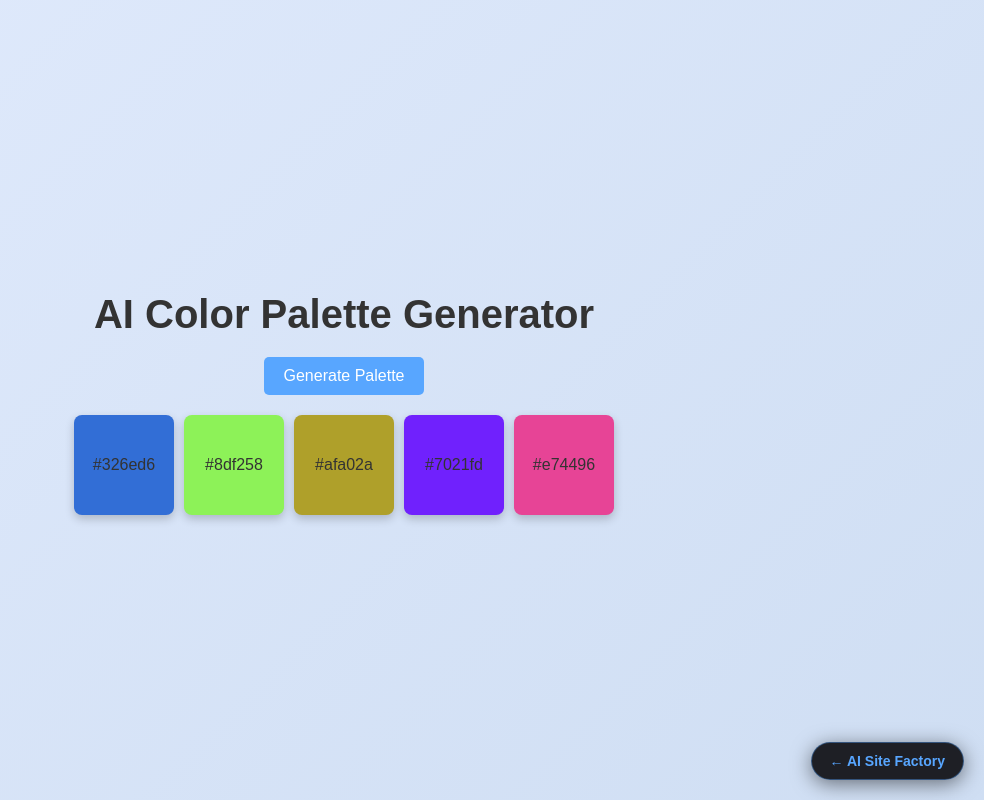
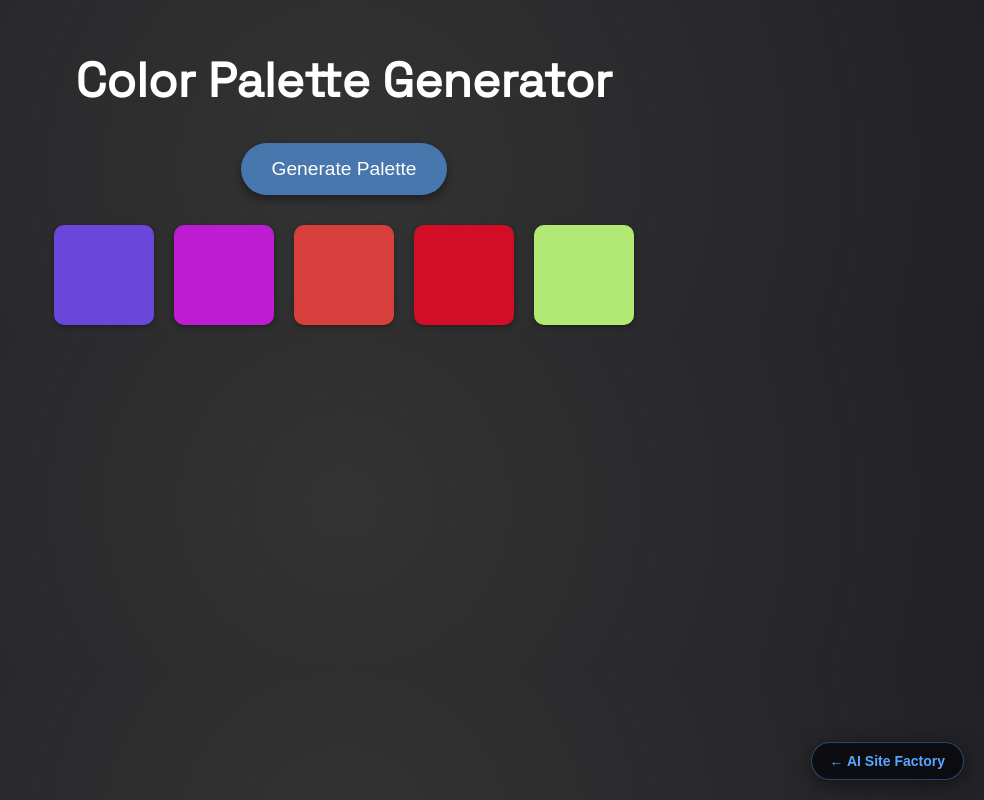
Before and after one commit to anti60/ai-site-factory, a website: page frontend/generated/color-palette-generator/index.html in a window 1280 px wide. Both pictures are taken after a click on the button "Generate Palette". Shown: the whole page, without its empty margins (296-1280 px from the left). Drawn offline with Linux system fonts and the light colour scheme.

Commit message:
feat: auto-deploy color-palette-generator

```diff
--- a/frontend/generated/color-palette-generator/index.html
+++ b/frontend/generated/color-palette-generator/index.html
@@ -4,84 +4,99 @@
     <meta charset="UTF-8">
     <meta name="viewport" content="width=device-width, initial-scale=1.0">
     <title>Color Palette Generator</title>
+    <link href="https://fonts.googleapis.com/css2?family=Space+Grotesk&display=swap" rel="stylesheet">
     <style>
         body {
-            font-family: 'Manrope', sans-serif;
-            display: flex;
-            flex-direction: column;
-            align-items: center;
-            justify-content: center;
-            height: 100vh;
+            font-family: 'Space Grotesk', sans-serif;
+            background: radial-gradient(circle, rgba(0, 0, 0, 0.8), rgba(10, 10, 15, 0.9));
+            color: #ffffff;
+            text-align: center;
             margin: 0;
-            background: linear-gradient(135deg, #e0eafc, #cfdef3);
-            color: #333;
+            padding: 0;
+            overflow: hidden;
         }
         h1 {
-            margin-bottom: 20px;
-            font-size: 2.5rem;
-            text-align: center;
+            margin-top: 50px;
+            font-size: 3em;
+            text-shadow: none;
         }
         .palette {
             display: flex;
-            gap: 10px;
-            margin: 20px 0;
+            justify-content: center;
+            flex-wrap: wrap;
+            margin-top: 20px;
         }
         .color {
             width: 100px;
             height: 100px;
-            border-radius: 8px;
-            display: flex;
-            align-items: center;
-            justify-content: center;
-            cursor: pointer;
-            box-shadow: 0 4px 10px rgba(0, 0, 0, 0.2);
-            transition: transform 0.2s;
+            margin: 10px;
+            border-radius: 10px;
+            transition: transform 0.3s;
+            box-shadow: 0 2px 5px rgba(0,0,0,0.3);
         }
         .color:hover {
             transform: scale(1.1);
         }
         button {
-            padding: 10px 20px;
-            background: #58a6ff;
+            background: rgba(88,166,255,0.6);
             border: none;
-            border-radius: 5px;
-            color: white;
-            font-size: 1rem;
+            padding: 15px 30px;
+            border-radius: 50px;
+            font-size: 1.2em;
             cursor: pointer;
             transition: background 0.3s;
+            color: white;
+            box-shadow: 0 4px 10px rgba(0, 0, 0, 0.4);
         }
         button:hover {
-            background: #007bff;
+            background: rgba(88,166,255,0.8);
+        }
+        #loading {
+            display: none;
+            color: white;
+            font-size: 1.5em;
+            margin-top: 20px;
+        }
+        @media (max-width: 600px) {
+            #__back_btn {
+                position: absolute;
+                bottom: 10px;
+                right: 10px;
+                z-index: 99999;
+                padding: 8px 12px;
+                font-size: 12px;
+            }
         }
     </style>
 </head>
 <body>
-    <h1>AI Color Palette Generator</h1>
-    <button id="generateBtn">Generate Palette</button>
-    <div class="palette" id="colorPalette"></div>
+    <h1>Color Palette Generator</h1>
+    <button id="generate">Generate Palette</button>
+    <div id="loading">Generating...</div>
+    <div class="palette" id="palette"></div>
 
     <script>
-        function generateColor() {
-            return '#' + Math.floor(Math.random()*16777215).toString(16);
-        }
-        function generatePalette() {
-            const palette = document.getElementById('colorPalette');
-            palette.innerHTML = '';
-            for(let i = 0; i < 5; i++) {
-                const color = generateColor();
+        document.getElementById('generate').onclick = function() {
+            const paletteDiv = document.getElementById('palette');
+            const loadingIndicator = document.getElementById('loading');
+            paletteDiv.innerHTML = ''; // Clear previous palette
+            loadingIndicator.style.display = 'block'; // Show loading state
+            setTimeout(() => { // Simulate loading
+                for (let i = 0; i < 5; i++) {
+                    const color = `#${Math.floor(Math.random()*16777215).toString(16)}`;
                     const colorDiv = document.createElement('div');
                     colorDiv.className = 'color';
                     colorDiv.style.backgroundColor = color;
-                colorDiv.innerText = color;
-                colorDiv.onclick = () => {
+                    colorDiv.onclick = function() {
                         navigator.clipboard.writeText(color);
-                    alert('Copied ' + color + ' to clipboard!');
+                        alert('Color ' + color + ' copied to clipboard!');
                     };
-                palette.appendChild(colorDiv);
+                    paletteDiv.appendChild(colorDiv);
                 }
-        }
-        document.getElementById('generateBtn').addEventListener('click', generatePalette);
+                loadingIndicator.style.display = 'none'; // Hide loading state
+            }, 500);
+        };
     </script>
-    <a href="http://localhost:4000" id="__back_btn" style="position:fixed;bottom:20px;right:20px;z-index:99999;background:rgba(10,10,15,0.9);backdrop-filter:blur(10px);color:#58a6ff;border:1px solid rgba(88,166,255,0.4);padding:10px 18px;border-radius:50px;font-family:sans-serif;font-size:14px;font-weight:600;text-decoration:none;box-shadow:0 4px 20px rgba(0,0,0,0.5);">← AI Site Factory</a>
+    <a href="https://ai-site-factory-green.vercel.app" id="__back_btn" style="position:fixed;bottom:20px;right:20px;z-index:99999;background:rgba(10,10,15,0.9);backdrop-filter:blur(10px);color:#58a6ff;border:1px solid rgba(88,166,255,0.4);padding:10px 18px;border-radius:50px;font-family:sans-serif;font-size:14px;font-weight:600;text-decoration:none;box-shadow:0 4px 20px rgba(0,0,0,0.5);">← AI Site Factory</a>
 </body>
 </html>
```
Lines whose indentation alone changed are shown as unchanged.
